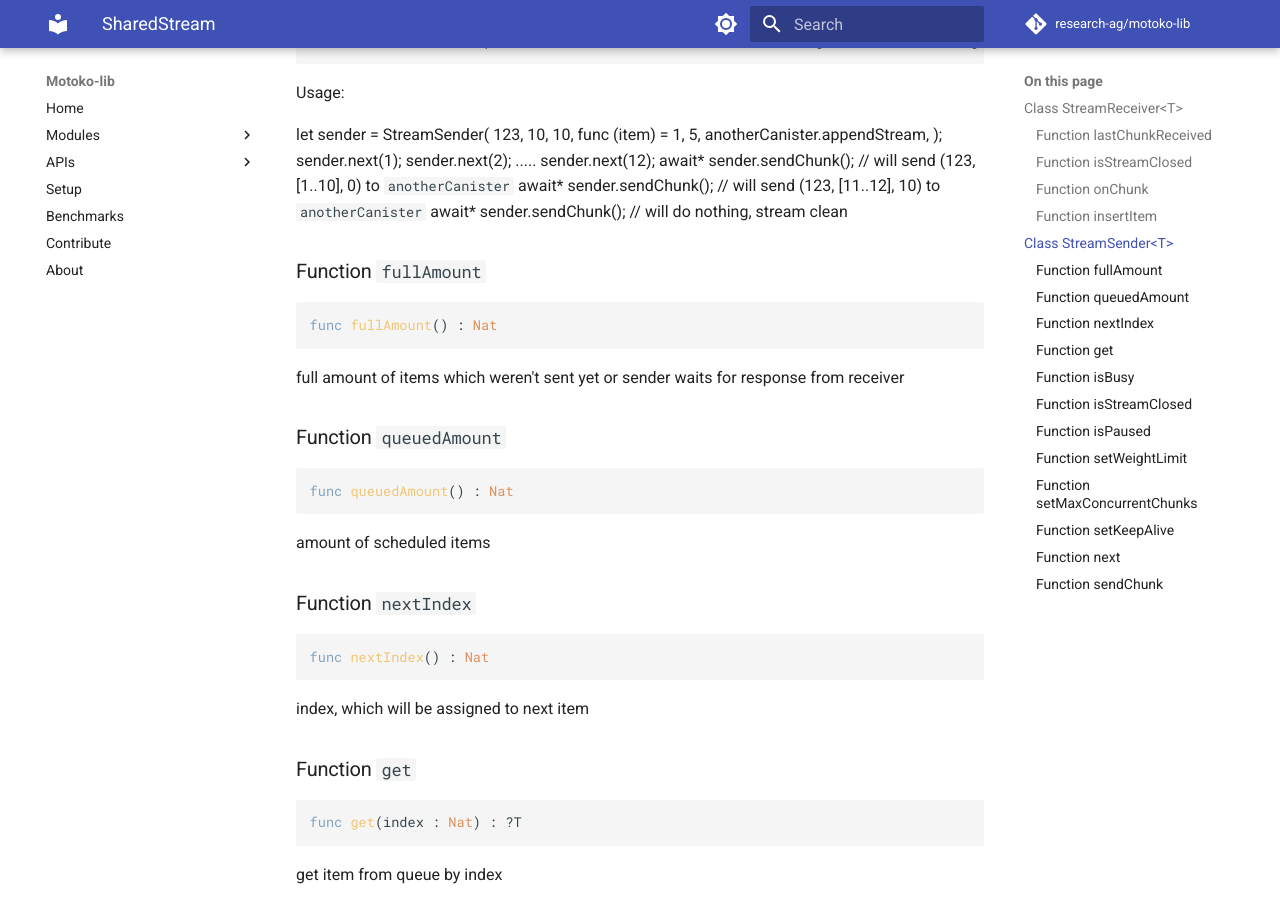
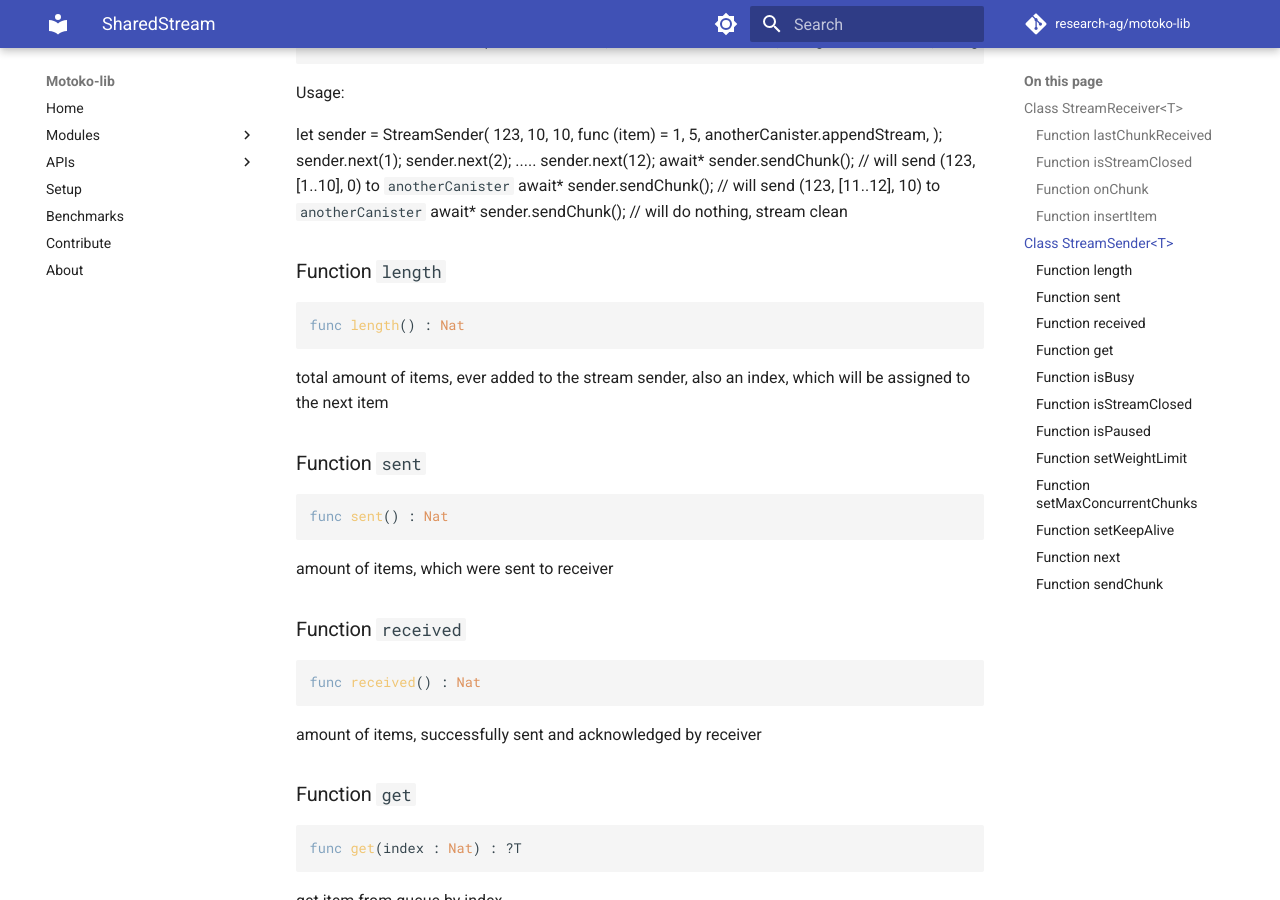
Before and after one commit to research-ag/motoko-lib, an MkDocs documentation site: the page built from docs/modoc/SharedStream.md, in a window 1280 px wide and 900 px high, scrolled down 1240 px. Built offline with MkDocs 1.6.1 and Material for MkDocs 9.7.7, drawn with Linux system fonts in a browser that asks for light colours; comment, search, counter and statistics services are not loaded.

Commit message:
stream sender access functions

````diff
--- a/docs/modoc/SharedStream.md
+++ b/docs/modoc/SharedStream.md
@@ -78,28 +78,28 @@ await* sender.sendChunk(); // will send (123, [1..10], 0) to `anotherCanister`
 await* sender.sendChunk(); // will send (123, [11..12], 10) to `anotherCanister`
 await* sender.sendChunk(); // will do nothing, stream clean
 
-### Function `fullAmount`
+### Function `length`
 ``` motoko
-func fullAmount() : Nat
+func length() : Nat
 ```
 
-full amount of items which weren't sent yet or sender waits for response from receiver
+total amount of items, ever added to the stream sender, also an index, which will be assigned to the next item
 
 
-### Function `queuedAmount`
+### Function `sent`
 ``` motoko
-func queuedAmount() : Nat
+func sent() : Nat
 ```
 
-amount of scheduled items
+amount of items, which were sent to receiver
 
 
-### Function `nextIndex`
+### Function `received`
 ``` motoko
-func nextIndex() : Nat
+func received() : Nat
 ```
 
-index, which will be assigned to next item
+amount of items, successfully sent and acknowledged by receiver
 
 
 ### Function `get`
````
Also changed, not shown: 1 other file.
